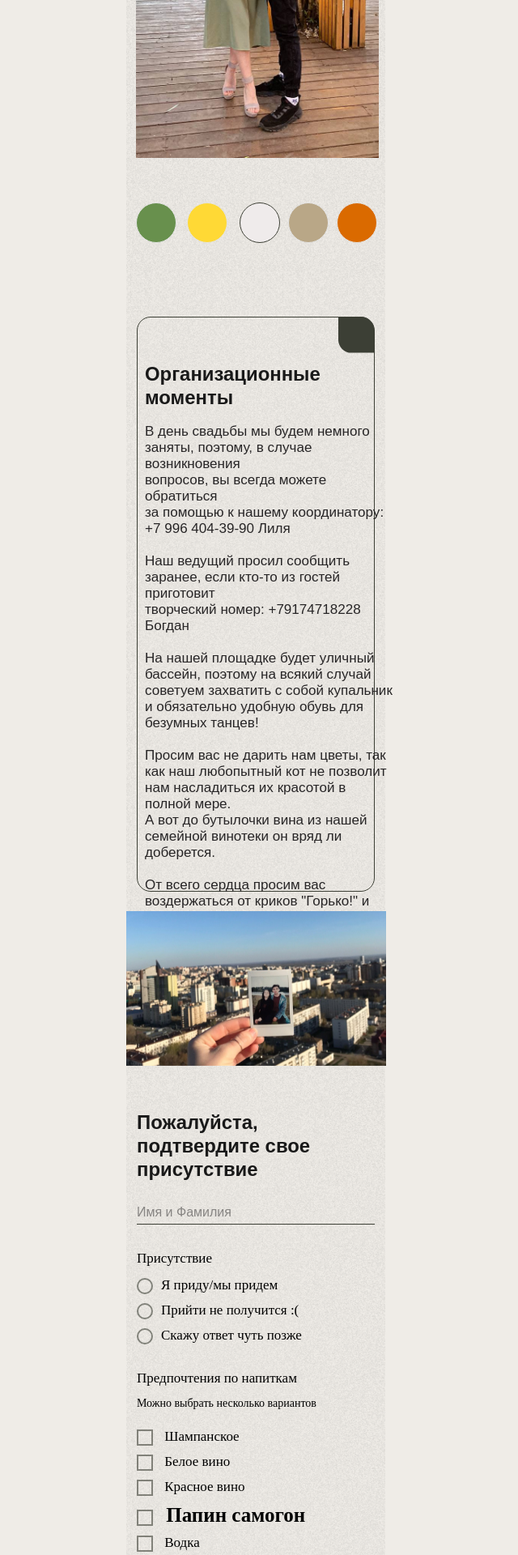
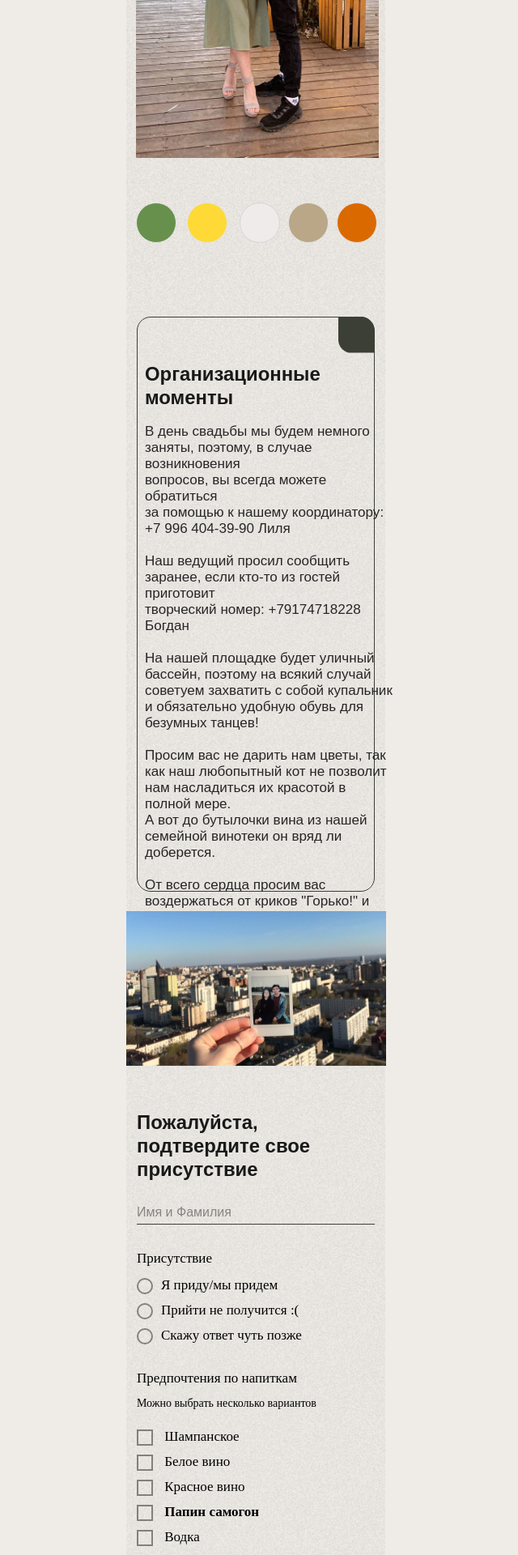
Before and after one commit to ezhkovskii/wedding_invitation, a Django app: page / in a window 1280 px wide. Shown: the part 2479-4399 px from the top of the page at 81% size, without its empty margins (324-964 px from the left). Run offline with Django 4.2, Linux system fonts and the light colour scheme; some libraries are stand-ins or nearby versions; some web fonts are replaced.

Commit message:
fix index

```diff
--- a/common/templates/index.html
+++ b/common/templates/index.html
@@ -914,7 +914,7 @@
                      data-fields="top,left,width,container,axisx,axisy,widthunits,leftunits,topunits"
                      style="top: 528px; left: 789.5px; width: 265px; transform: translate3d(0px, 50px, 0px); transition-duration: 2.3s;">
                     <div class="tn-atom" field="tn_text_1678906227168" style="line-height: 22px;">Мы рады сообщить, что
-                        летом состоится самое главное торжество в нашей жизни —<br>наша свадьба!<br><br>Приглашаем вас
+                        летом состоится самое главное торжество в нашей жизни — наша свадьба!<br><br>Приглашаем вас
                         разделить с нами радость этого незабываемого дня. <br>Ждем вас!
                     </div>
                 </div>
@@ -2800,7 +2800,7 @@
             border-radius: 3000px;
             background-color: #efebeb;
             background-position: center center;
-            border-color: #3c3f35;
+            border-color: #d5d3d3;
             border-style: solid;
         }
 
@@ -3442,7 +3442,7 @@
                         Просим вас не дарить нам цветы, так как наш любопытный кот не позволит нам насладиться их
                         красотой в полной мере.<br> А вот до бутылочки вина из нашей <br>семейной винотеки он вряд ли
                         доберется.<br><br>
-                        От всего сердца просим вас<br> воздержаться от криков "Горько!" и сохранить атмосферу уютного
+                        От всего сердца просим вас<br> воздержаться от криков "Горько!" и <br>сохранить атмосферу уютного
                         <br>семейного праздника.
                     </div>
                 </div>
@@ -3835,7 +3835,7 @@
                                                     <span>Красное вино</span>
                                                 </label>
                                                 <label class="t-checkbox__control"
-                                                       style="font-size: 25px; font-weight: 500; color: rgb(0, 0, 0); font-family: Avenur;">
+                                                       style="font-size: 17px; font-weight: 500; color: rgb(0, 0, 0); font-family: Avenur;">
                                                     <input type="checkbox" value="samogon" class="t-checkbox"
                                                            name="drink_preferences">
                                                     <div class="t-checkbox__indicator"
@@ -3879,7 +3879,7 @@
                                     <div class="t-input-block">
                                         <input aria-label="food_wishes" type="text" name="food_wishes"
                                                class="t-input js-tilda-rule t-input_bbonly t-input-inline-styles"
-                                               data-tilda-rule="food_wishes" placeholder="Предпочтения по еде"
+                                               data-tilda-rule="food_wishes" placeholder="Напишите есть ли у вас аллергия"
                                                style="color: rgb(39, 37, 38); border: 1px solid rgb(60, 63, 53); background-color: transparent; font-size: 16px; font-weight: 500; height: 30px;">
                                         <div class="t-input-error"></div>
                                     </div>
--- a/common/views.py
+++ b/common/views.py
@@ -6,7 +6,6 @@ from common.forms import GuestForm
 import requests
 
 import logging
-
 
 
 logger = logging.getLogger(__name__)
```
